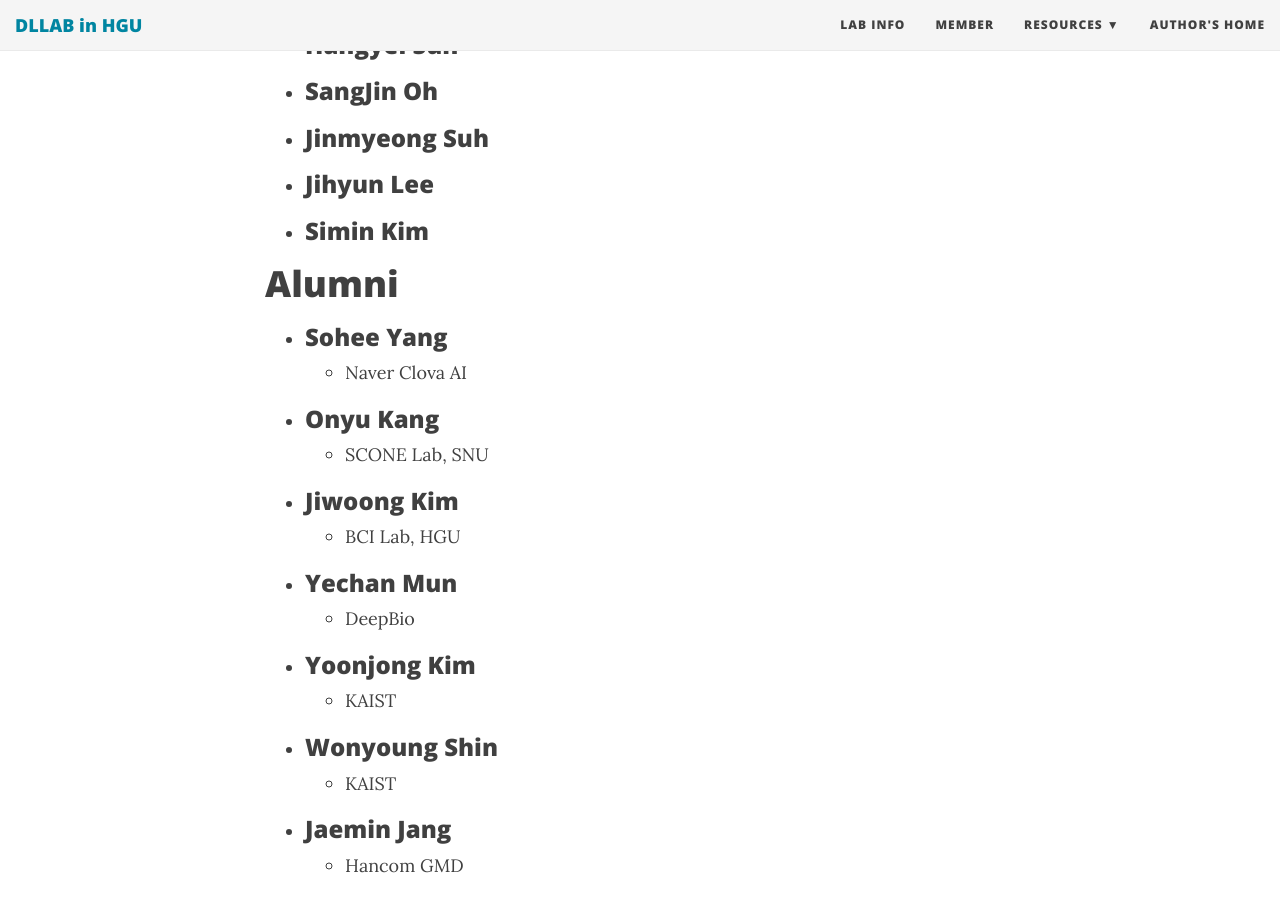
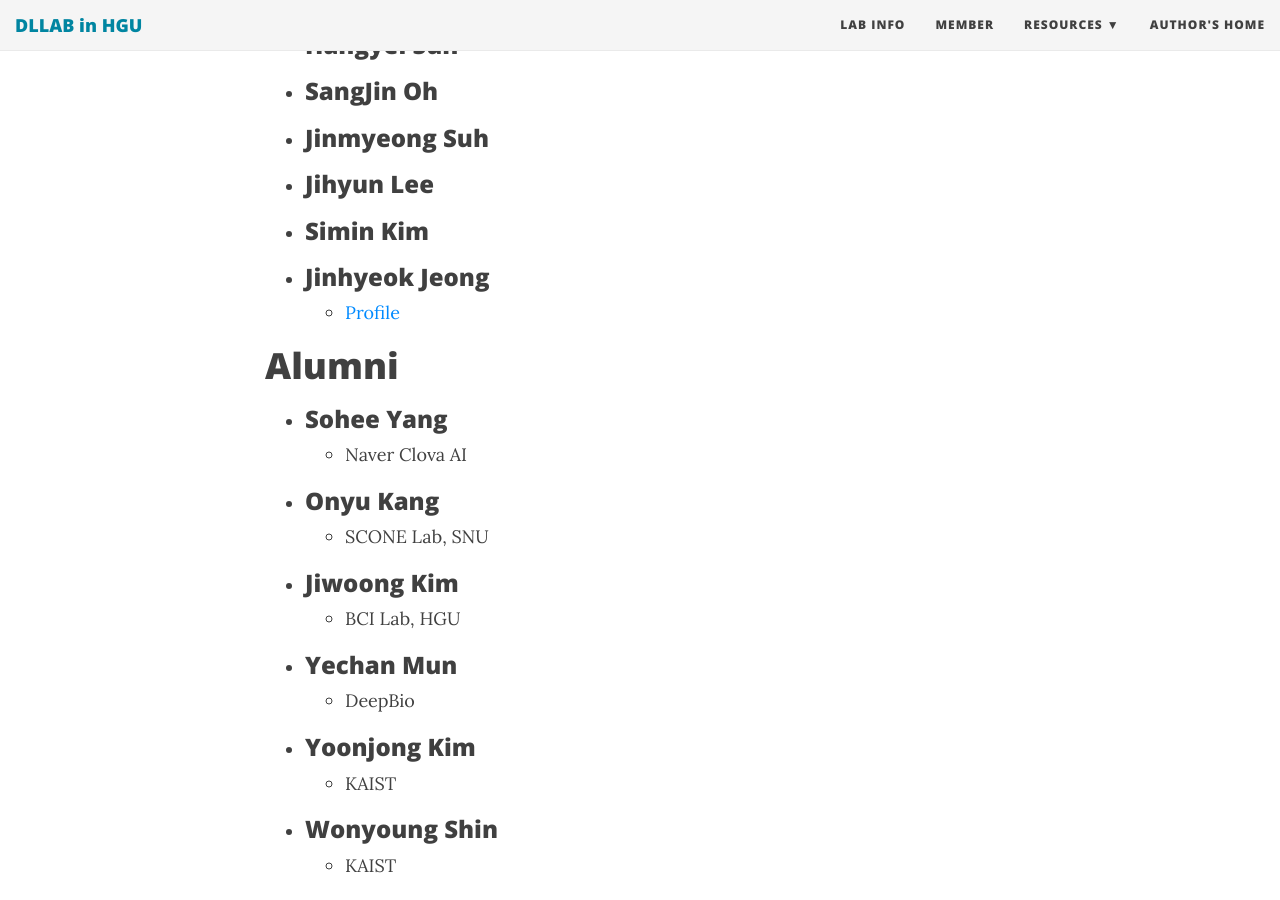
Before and after one commit to hgudllab/hgudllab.github.io, a Jekyll site: the page built from member.md, in a window 1280 px wide and 900 px high, scrolled down 1539 px. Built offline with Jekyll 4.4.1, drawn with Linux system fonts in a browser that asks for light colours; nearby versions of some CDN libraries.

Commit message:
Update member.md

```diff
--- a/member.md
+++ b/member.md
@@ -64,6 +64,9 @@ subtitle: Would you like to run with us?
 
 - ### Simin Kim
 
+- ### Jinhyeok Jeong
+  - [Profile](https://zoomkoding.github.io/)
+
 # Alumni
 
 - ### Sohee Yang
```
